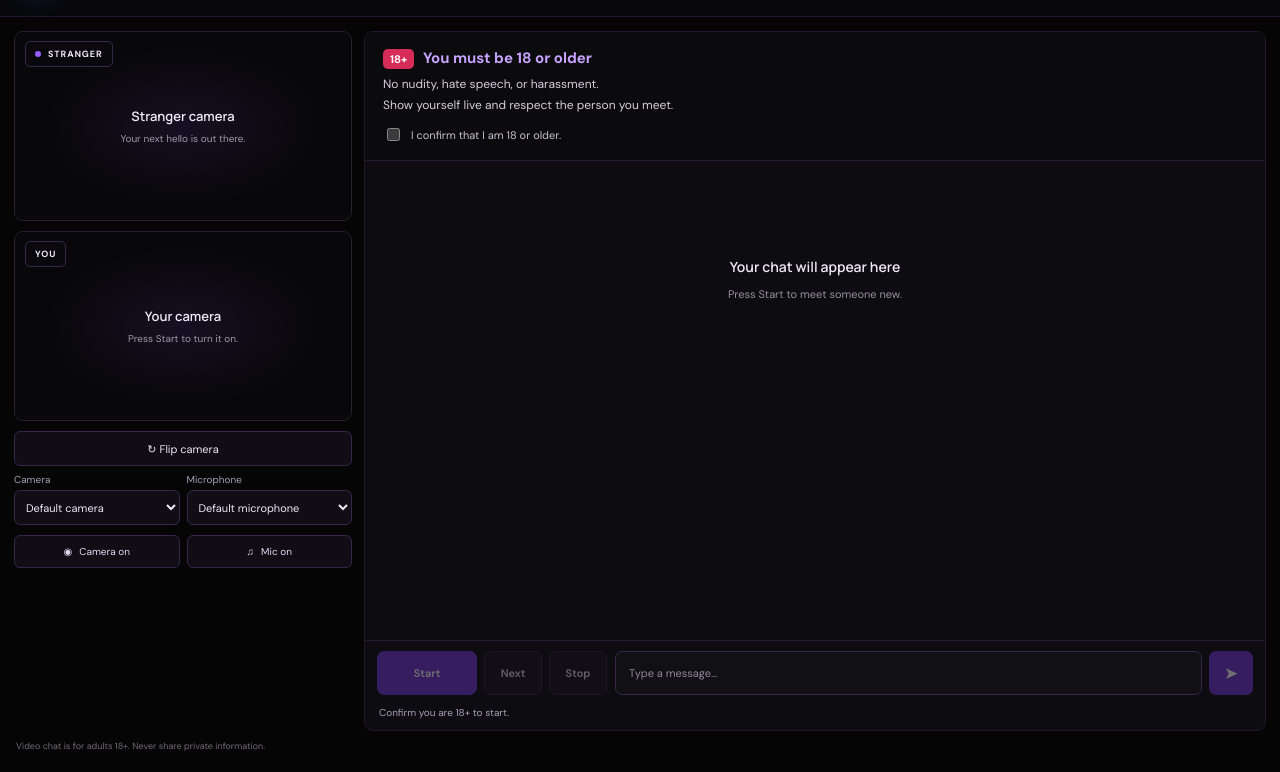
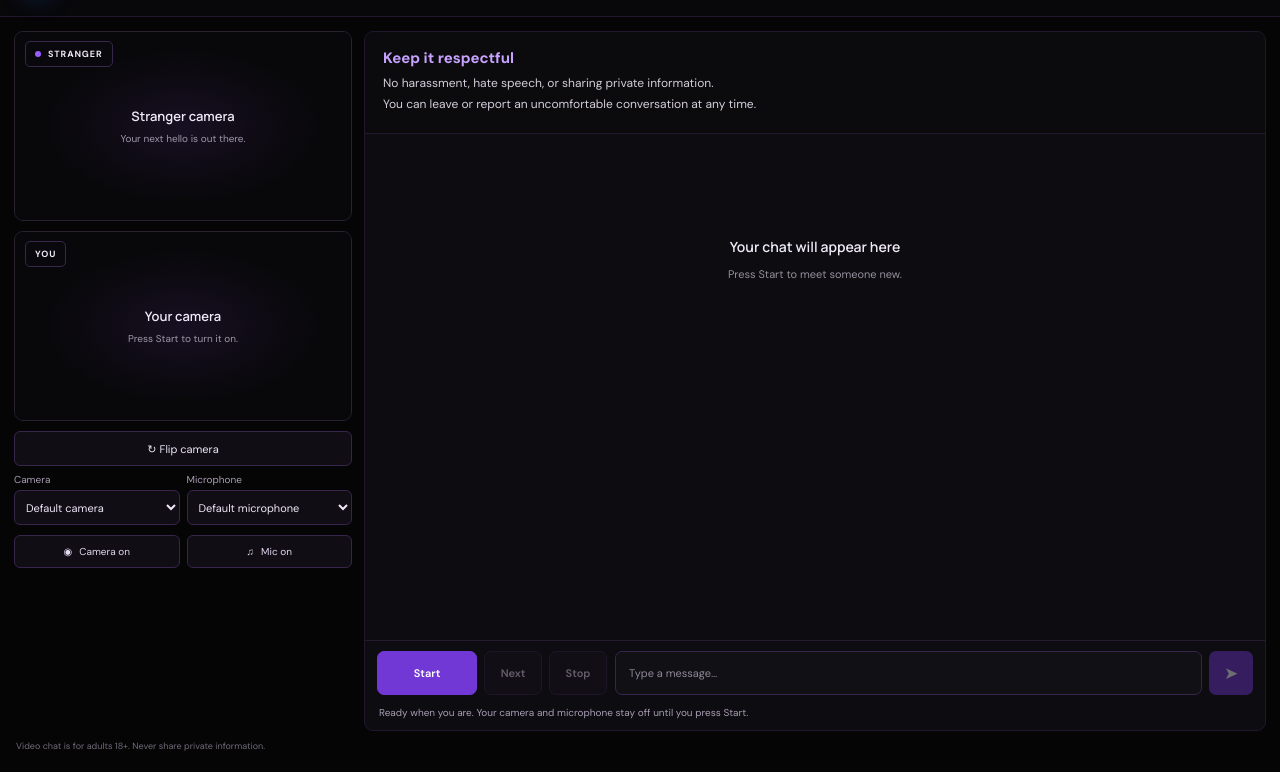
Before and after one commit to raghupathidevi688-oss/after-dark, a plain HTML site: page live.html in a window 1280 px wide. Shown: the part 53-825 px from the top of the page. Drawn offline with nearby package versions, Linux system fonts and the light colour scheme.

Commit message:
Remove 18+ checkbox from video chat screen

```diff
--- a/live.html
+++ b/live.html
@@ -40,16 +40,15 @@
 
       <aside class="live-chat-panel" aria-label="Chat with your stranger">
         <div class="live-rules">
-          <strong><span>18+</span> You must be 18 or older</strong>
-          <p>No nudity, hate speech, or harassment.</p>
-          <p>Show yourself live and respect the person you meet.</p>
-          <label class="age-check"><input type="checkbox" id="age-confirm"> I confirm that I am 18 or older.</label>
+          <strong>Keep it respectful</strong>
+          <p>No harassment, hate speech, or sharing private information.</p>
+          <p>You can leave or report an uncomfortable conversation at any time.</p>
         </div>
         <div class="live-chat-empty" id="live-chat-empty"><strong>Your chat will appear here</strong><p>Press Start to meet someone new.</p></div>
         <div class="live-chat-messages" id="live-chat-messages" aria-live="polite"></div>
         <div class="live-bottom-controls">
           <div class="live-actions">
-            <button id="live-start" class="live-start" disabled>Start</button>
+            <button id="live-start" class="live-start">Start</button>
             <button id="live-next" class="live-secondary" disabled>Next</button>
             <button id="live-stop" class="live-secondary" disabled>Stop</button>
           </div>
@@ -58,7 +57,7 @@
             <button type="submit" disabled id="live-chat-send" aria-label="Send message">➤</button>
           </form>
         </div>
-        <p class="setup-status" id="live-status" role="status">Confirm you are 18+ to start.</p>
+        <p class="setup-status" id="live-status" role="status">Ready when you are. Your camera and microphone stay off until you press Start.</p>
       </aside>
     </section>
 
```
